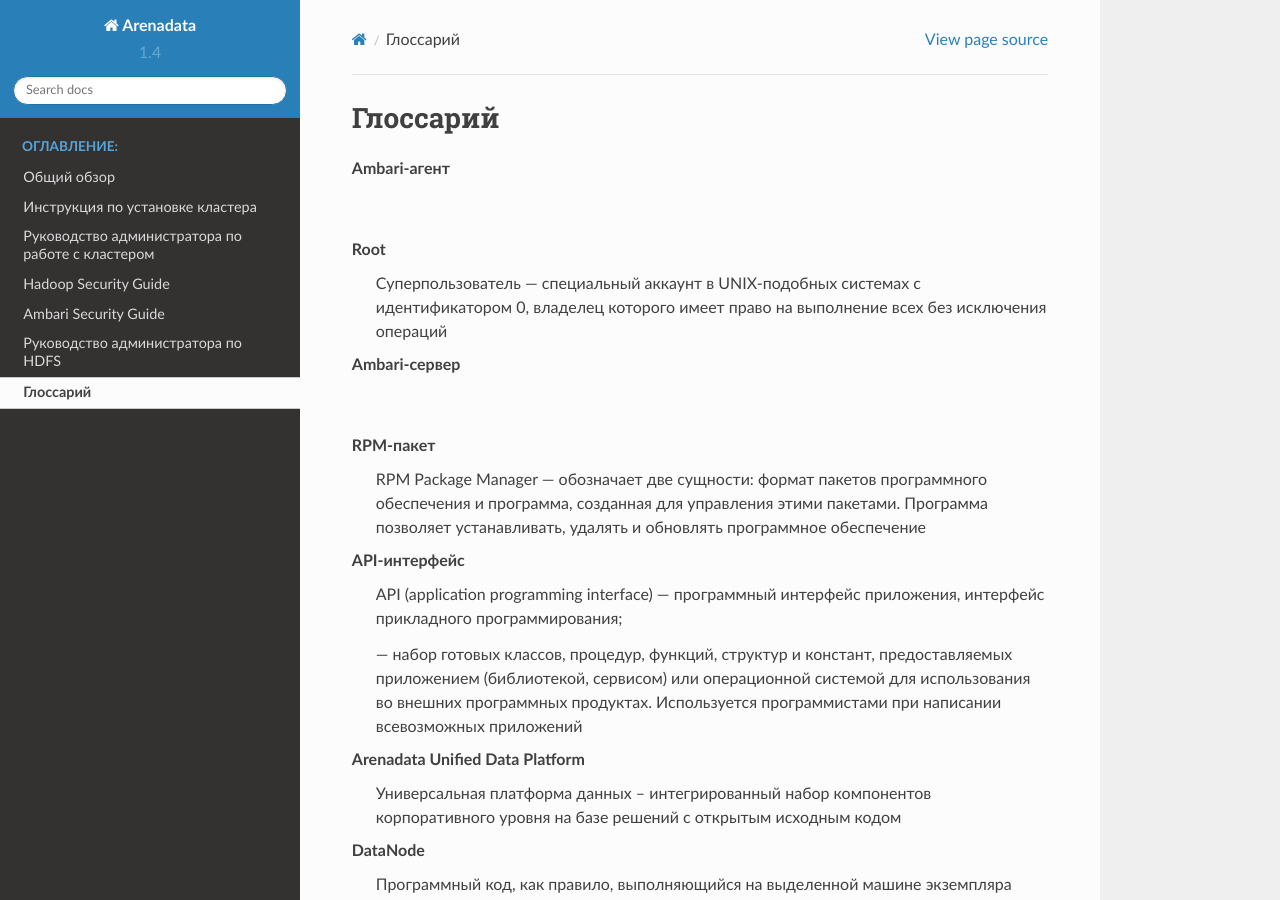
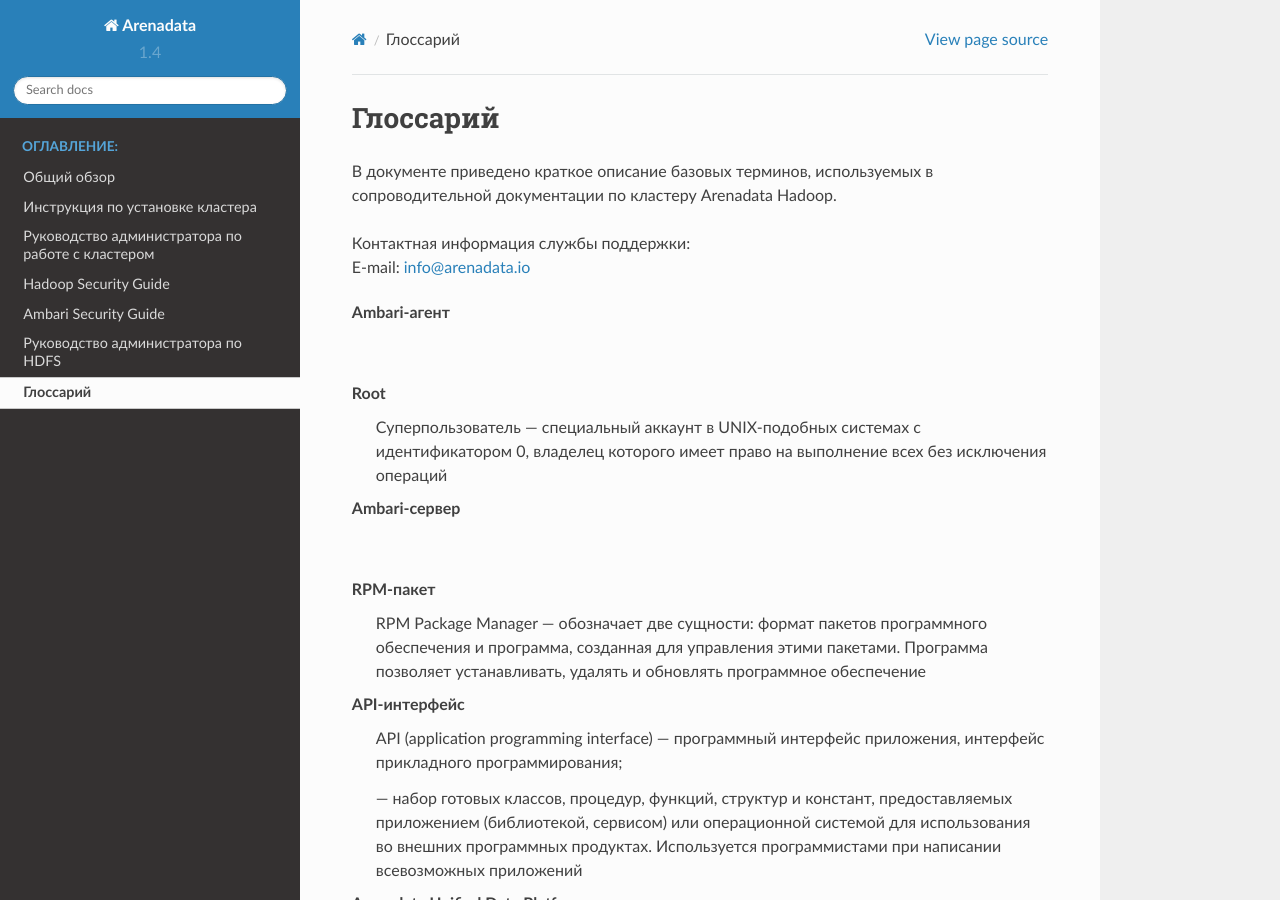
Before and after one commit to arenadata/docs_adps, a Sphinx documentation site: the page built from source/Glossary.rst, in a window 1280 px wide and 900 px high. Built offline with Sphinx 7.4.7 and the Read the Docs theme 2.0.0, drawn with Linux system fonts in a browser that asks for light colours.

Commit message:
Update Glossary.rst

```diff
--- a/source/Glossary.rst
+++ b/source/Glossary.rst
@@ -4,6 +4,13 @@
 .. |br| raw:: html
 
    <br />
+
+В  документе приведено краткое описание базовых терминов, используемых в сопроводительной документации по кластеру Arenadata Hadoop.
+
+
+Контактная информация службы поддержки: |br|
+E-mail: info@arenadata.io
+
 
 
 .. glossary::
```
